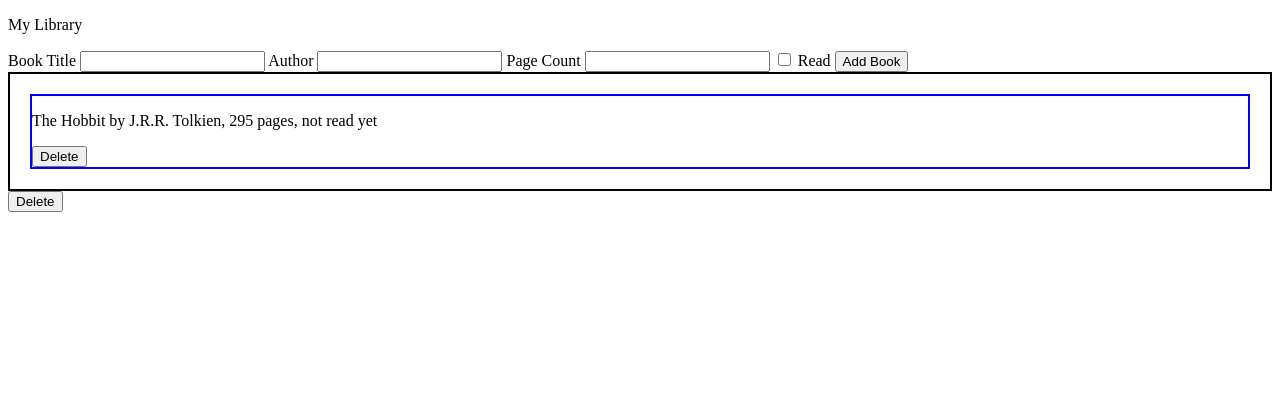
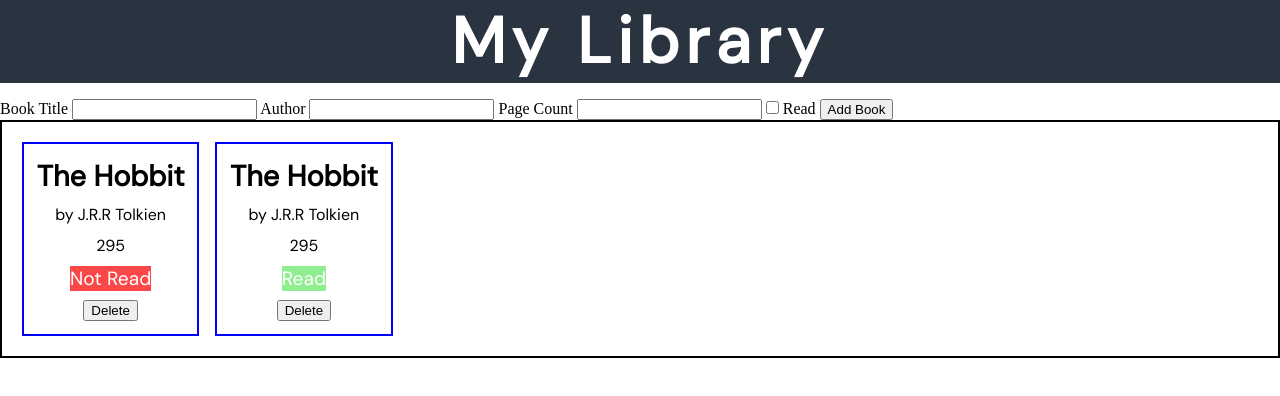
Before and after one commit to halfway-there1/Library, a plain HTML site: page index.html in a window 1280 px wide. Drawn offline with Linux system fonts and the light colour scheme; a web font is replaced by a local one.

Commit message:
Add design to the page

```diff
--- a/index.html
+++ b/index.html
@@ -8,7 +8,7 @@
   <script src="./index.js" defer></script>
 </head>
 <body>
-  <p>My Library</p>
+  <h1>My Library</h1>
   <form id="book-form">
     <label for="book-title">Book Title</label>
     <input type="text" id="book-title" name="book-title" required>
@@ -17,7 +17,7 @@
     <input type="text" id="author" name="author" required>
 
     <label for="page-count">Page Count</label>
-    <input type="number" id="page-count" name="page-count">
+    <input type="number" id="page-count" name="page-count" required>
 
     <input type="checkbox" name="read-status" id="read-status">
     <label for="read-status">Read</label>
@@ -28,10 +28,19 @@
 
   <div class="book-container">
     <div class="book">
-      <p>The Hobbit by J.R.R. Tolkien, 295 pages, not read yet</p>
+      <p class="title">The Hobbit</p>
+      <p class="author">by J.R.R Tolkien</p>
+      <p class="page-count">295</p>
+      <p class="not-read">Not Read</p>
+      <button onclick="alert(`It's a demo book delete button will not work`)">Delete</button>
+    </div>
+    <div class="book">
+      <p class="title">The Hobbit</p>
+      <p class="author">by J.R.R Tolkien</p>
+      <p class="page-count">295</p>
+      <p class="read">Read</p>
       <button onclick="alert(`It's a demo book delete button will not work`)">Delete</button>
     </div>
   </div>
-  <button id="selectMe" data-bookId="12">Delete</button>
 </body>
 </html>
--- a/styles.css
+++ b/styles.css
@@ -1,11 +1,58 @@
+@import url('https://fonts.googleapis.com/css2?family=Marcellus+SC&display=swap');
+@import url('https://fonts.googleapis.com/css2?family=DM+Sans:opsz@9..40&display=swap');
+
+* {
+  margin: 0;
+}
+
+h1 {
+  background-color: rgb(42, 52, 65);
+  color: white;
+  font-family: 'DM Sans', sans-serif;
+  letter-spacing: 0.4rem;
+  font-size: 64px;
+  margin: 0;
+  margin-bottom: 1rem;
+  text-align: center;
+}
+
 .book-container {
   border: 2px solid black;
   padding: 20px;
+  display: flex;
+  flex-wrap: wrap;
+  gap: 1rem;
 }
 
 .book {
   border: 2px solid blue;
+  font-family: 'DM Sans', sans-serif;
+  padding: 0.8rem;
   transition: 0.4s;
+  display: flex;
+  flex-direction: column;
+  align-items: center;
+  gap: 0.6rem;
+}
+
+.title {
+  font-size: 1.8rem;
+  font-weight: bolder;
+  margin: 0;
+}
+
+.read, .not-read {
+  color: white;
+  font-size: 1.2rem;
+  font-weight: lighter;
+}
+
+.read {
+  background-color: lightgreen;
+}
+
+.not-read {
+  background-color: rgb(250 72 72);
 }
 
 .fade-out {
```
